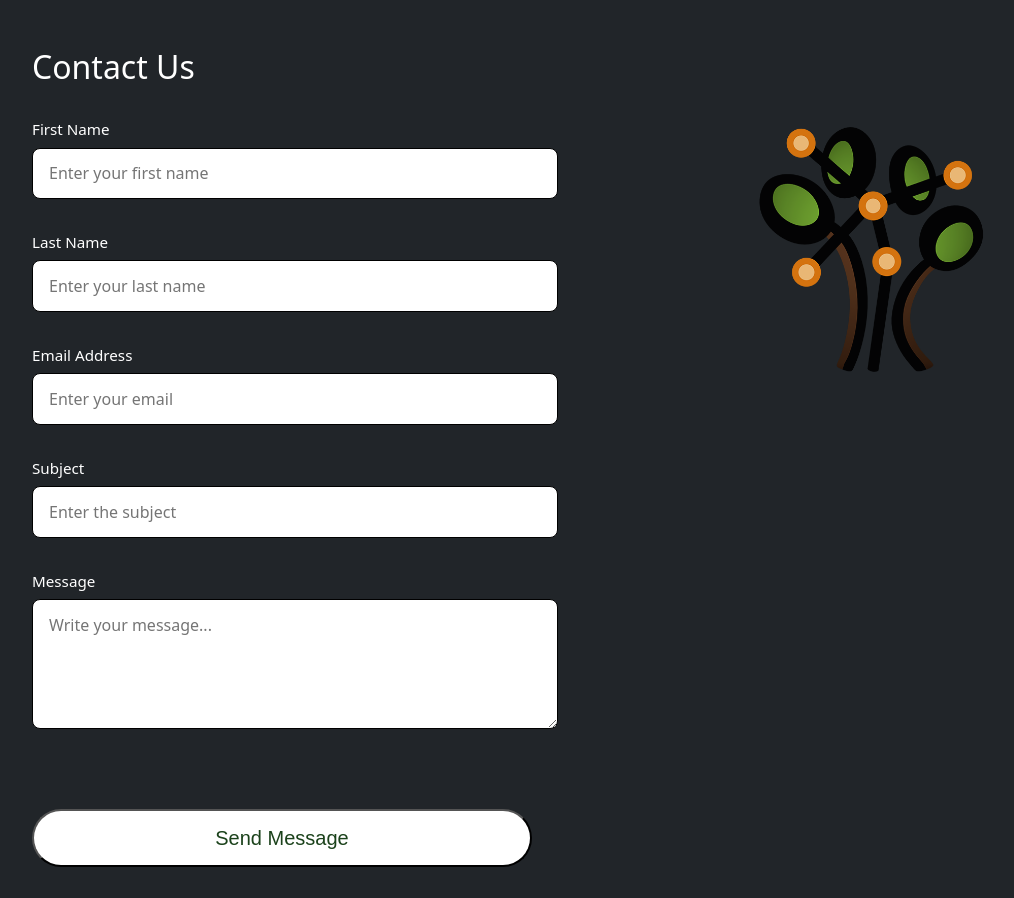
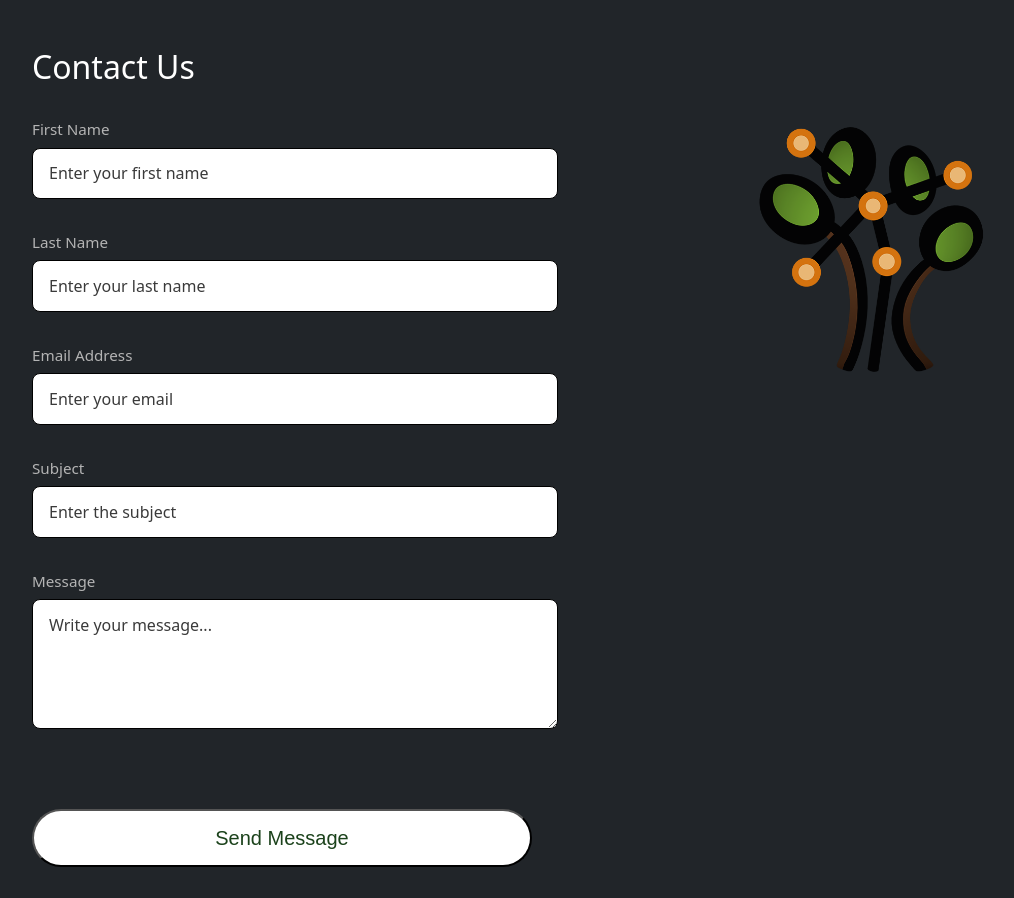
Before and after one commit to olivetreestudiosllc/olive-tree-studios-website, a PHP site: page /contact/index.html in a window 1280 px wide. Shown: the part 386-1284 px from the top of the page, without its empty margins (58-1072 px from the left). Run offline with PHP 8.4, Linux system fonts and the light colour scheme; some web fonts are replaced.

Commit message:
i would just like the text boxes to work please

```diff
--- a/contact/contact.css
+++ b/contact/contact.css
@@ -50,7 +50,14 @@
     display: flex;
     flex-direction: column;
     font-size: 0.95rem;
-    color: #ffffff;
+    color: #b4b4b4;
+}
+
+/* Target all inputs and textareas */
+.contact-form input::placeholder,
+.contact-form textarea::placeholder {
+    color: #3a3a3a;
+    opacity: 1;
 }
 
 .contact-form input,
--- a/contact/index.html
+++ b/contact/index.html
@@ -6,11 +6,9 @@
     <meta name="viewport" content="width=device-width, initial-scale=1.0">
     <link rel="icon" href="/site-images/tab-icon.png">
 
-    <!-- PAGE SPECIFIC CSS -->
+    <!--  CSS -->
+    <link rel="stylesheet" href="../site-css/main.css">
     <link rel="stylesheet" href="contact.css">
-
-    <!-- SITEWIDE CSS -->
-    <link rel="stylesheet" href="../site-css/main.css">
 
     <!-- BOOTSTRAP / FONTS -->
     <link href="/site-css/bootstrap-4.4.1.css" rel="stylesheet">
```
